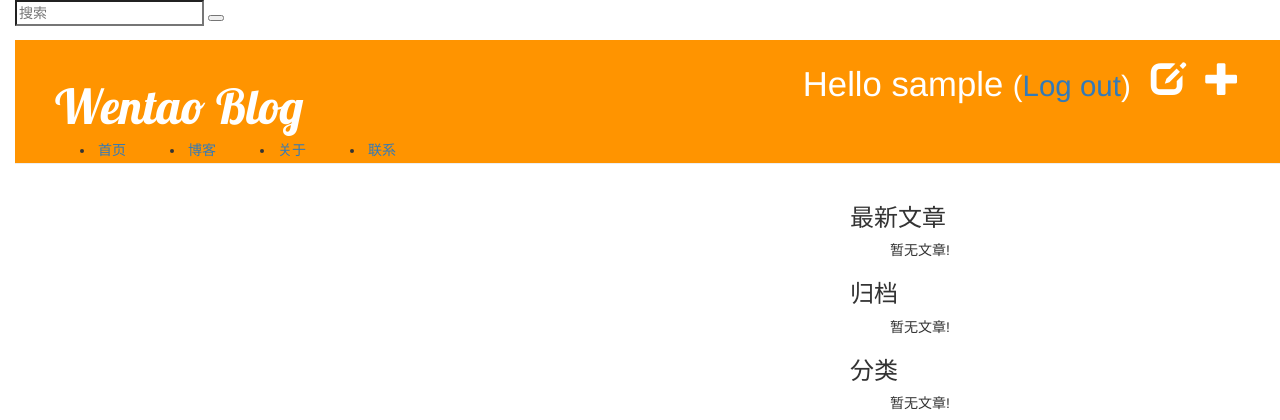
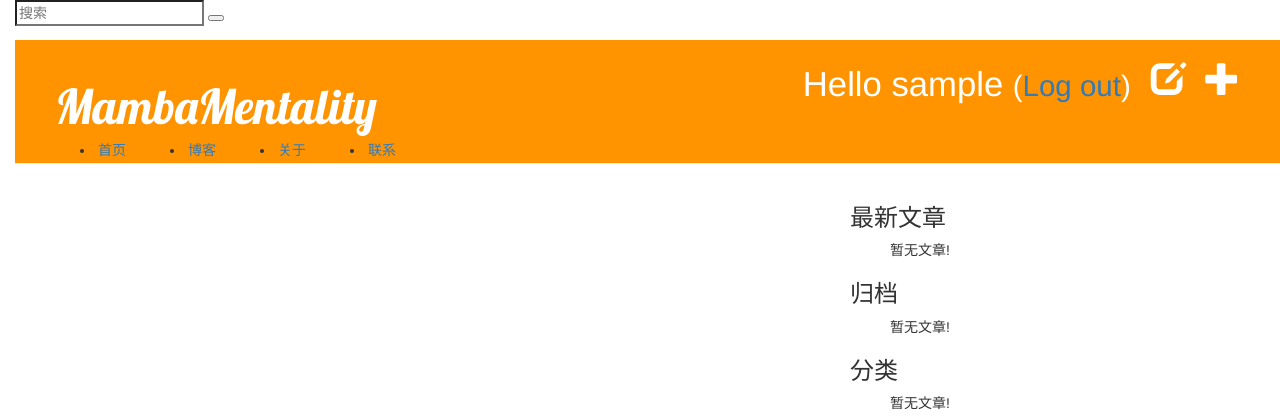
Before and after one commit to liwentao666666/mysite1, a Django app: a page that uses blog/templates/blog/base.html in a window 1280 px wide. Shown: the top 420 px of the page. Run offline with Django 3.2, Linux system fonts and the light colour scheme; the visitor is signed in with stand-in values (Sample User, id 1); data that the repository does not hold is empty; some libraries are stand-ins or nearby versions.

Commit message:
update for some html format

```diff
--- a/blog/templates/blog/base.html
+++ b/blog/templates/blog/base.html
@@ -32,13 +32,13 @@
             {% else %}
                 <a href="{% url 'login' %}" class="top-menu"><span class="glyphicon glyphicon-lock"></span></a>
             {% endif %}
-            <h1><a href="">Wentao Blog</a> </h1>
+            <h1><a href="">MambaMentality</a> </h1>
 
         	<!--div class="overlay overlay-hugeinc"-->
             <nav>
         	    <ul>
         	        <li><a href="{% url 'post_list' %}">首页</a></li>
-        	        <li><a href="full-width.html">博客</a></li>
+        	        <li><a href="{% url 'post_list' %}">博客</a></li>
         	        <li><a href="about.html">关于</a></li>
         	        <li><a href="contact.html">联系</a></li>
         	    </ul>
--- a/blog/templates/blog/post_detail.html
+++ b/blog/templates/blog/post_detail.html
@@ -25,7 +25,6 @@
         </div>
         <!--p>{{ post.text | safe |linebreaks }}</p-->
         <div class="entry-content clearfix">
-            {{ post.text|safe }}
             <div class="widget-tag-cloud">
                 <ul>
                     标签：
@@ -34,6 +33,7 @@
                     {% endfor %}
                 </ul>
             </div>
+            {{ post.text|safe }}
         </div>
     </div>
     <hr>
```
